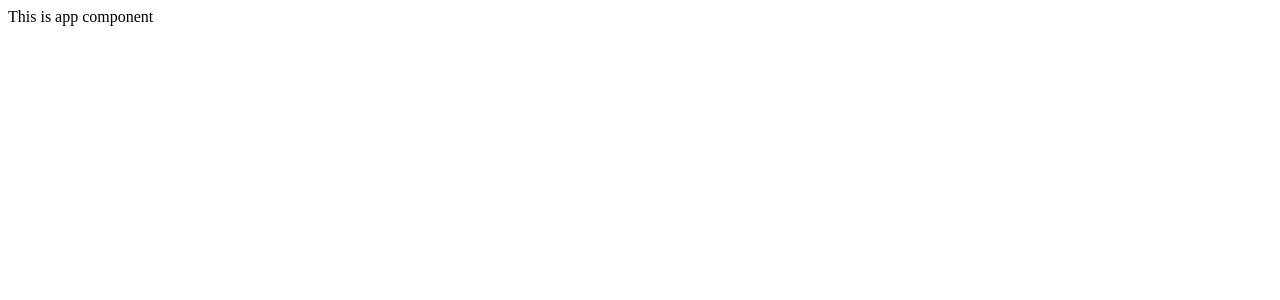
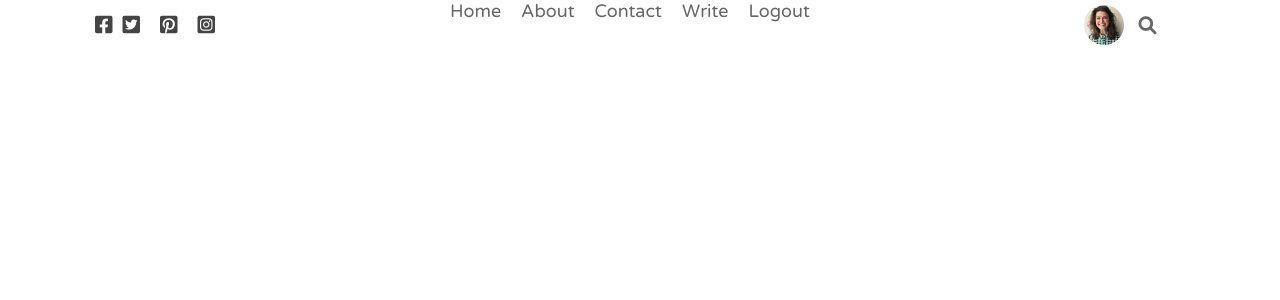
Before and after one commit to saman-zdf/blog-client-react, a React (Create React App) app: page / in a window 1280 px wide. Shown: the top 300 px of the page. Built offline with nearby package versions, Linux system fonts and the light colour scheme.

Commit message:
topbar component been implemented

```diff
--- a/public/index.html
+++ b/public/index.html
@@ -10,21 +10,25 @@
       content="Web site created using create-react-app"
     />
     <link rel="apple-touch-icon" href="%PUBLIC_URL%/logo192.png" />
-    <!--
-      manifest.json provides metadata used when your web app is installed on a
-      user's mobile device or desktop. See https://developers.google.com/web/fundamentals/web-app-manifest/
-    -->
-    <link rel="manifest" href="%PUBLIC_URL%/manifest.json" />
-    <!--
-      Notice the use of %PUBLIC_URL% in the tags above.
-      It will be replaced with the URL of the `public` folder during the build.
-      Only files inside the `public` folder can be referenced from the HTML.
+    <link
+      href="https://fonts.googleapis.com/css2?family=Roboto:wght@300;400&family=Varela+Round&display=swap"
+      rel="stylesheet"
+    />
+    <link
+      rel="stylesheet"
+      href="https://cdnjs.cloudflare.com/ajax/libs/font-awesome/6.0.0-beta3/css/all.min.css"
+      integrity="sha512-Fo3rlrZj/k7ujTnHg4CGR2D7kSs0v4LLanw2qksYuRlEzO+tcaEPQogQ0KaoGN26/zrn20ImR1DfuLWnOo7aBA=="
+      crossorigin="anonymous"
+      referrerpolicy="no-referrer"
+    />
+    <style>
+      * {
+        margin: 0;
+        padding: 0;
+      }
+    </style>
 
-      Unlike "/favicon.ico" or "favicon.ico", "%PUBLIC_URL%/favicon.ico" will
-      work correctly both with client-side routing and a non-root public URL.
-      Learn how to configure a non-root public URL by running `npm run build`.
-    -->
-    <title>React App</title>
+    <title>Blog React application</title>
   </head>
   <body>
     <noscript>You need to enable JavaScript to run this app.</noscript>
--- a/src/App.js
+++ b/src/App.js
@@ -1,7 +1,12 @@
 import React from 'react';
+import TopBar from './topbar/TopBar';
 
 const App = () => {
-  return <div>This is app component</div>;
+  return (
+    <>
+      <TopBar />
+    </>
+  );
 };
 
 export default App;
--- /dev/null
+++ b/src/topbar/TopBar.jsx
@@ -0,0 +1,30 @@
+import './topbar.css'
+import image from './profile.jpg'
+const TopBar = () => {
+  return (
+    <div className="top">
+      <div className="topLeft">
+        <i className="topIcon fab fa-facebook-square">
+          <i className="topIcon fab fa-twitter-square"></i>
+          <i className="topIcon fab fa-pinterest-square"></i>
+          <i className="topIcon fab fa-instagram-square"></i>
+        </i>
+      </div>
+      <div className="topCenter">
+        <ul className="topList">
+          <li className="topListItem">Home</li>
+          <li className="topListItem">About</li>
+          <li className="topListItem">Contact</li>
+          <li className="topListItem">Write</li>
+          <li className="topListItem">Logout</li>
+        </ul>
+      </div>
+      <div className="topRight">
+        <img src={image} alt="" className='topImage' />
+        <i className="topSearchIcon fas fa-search"></i>
+      </div>
+    </div>
+  )
+}
+
+export default TopBar
--- /dev/null
+++ b/src/topbar/topbar.css
@@ -0,0 +1,58 @@
+.top {
+  width: 100%;
+  height: 50px;
+  background-color: #ffffff;
+  position: sticky;
+  top: 0;
+  display: flex;
+
+  align-content: center;
+  /* font-family: 'Roboto', sans-serif; */
+  font-family: 'Varela Round', sans-serif;
+}
+.topLeft,
+.topRight {
+  flex: 3;
+  display: flex;
+  align-items: center;
+  justify-content: center;
+}
+.topCenter {
+  flex: 6;
+}
+
+.topIcon {
+  font-size: 20px;
+  margin: 0 10px;
+  cursor: pointer;
+  color: #444;
+}
+
+.topImage {
+  width: 40px;
+  height: 40px;
+  border-radius: 50%;
+  object-fit: cover;
+}
+
+.topList {
+  display: flex;
+  justify-content: center;
+  margin: 0;
+  padding: 0;
+  list-style-type: none;
+}
+
+.topListItem {
+  margin-right: 20px;
+  font-size: 18px;
+  cursor: pointer;
+  color: #666;
+}
+
+.topSearchIcon {
+  font-size: 18px;
+  color: #666;
+  cursor: pointer;
+  margin-left: 15px;
+}
```
Also changed, not shown: src/topbar/profile.jpg (added).
